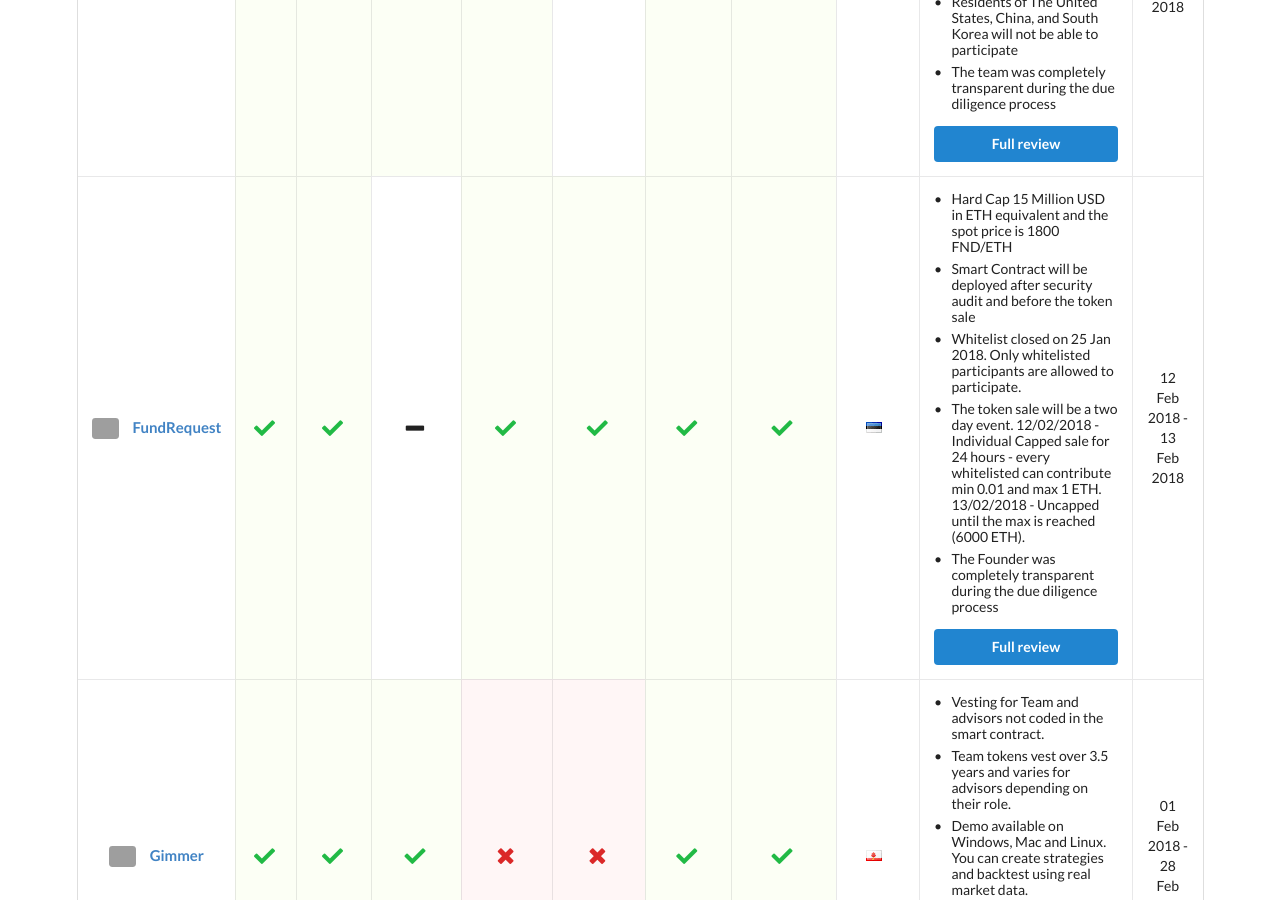
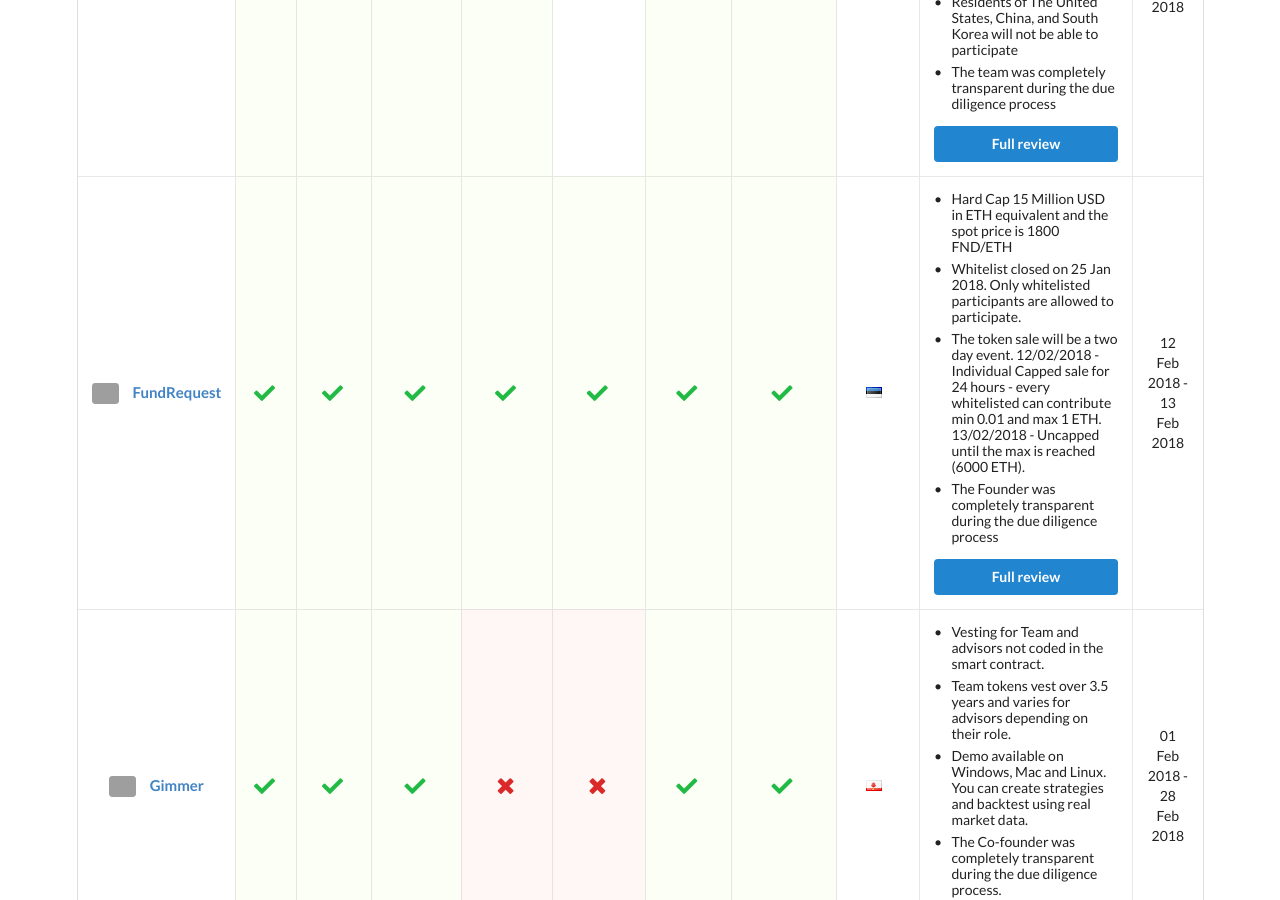
Before and after one commit to ico-check/ico-check, a Jekyll site: the page built from index.md, in a window 1280 px wide and 900 px high, scrolled down 1005 px. Built offline with Jekyll 4.4.1, drawn with Linux system fonts in a browser that asks for light colours; nearby versions of some CDN libraries; some of the changed lines change nothing that is shown; grey boxes are pictures that could not be loaded.

Commit message:
34-fundrequest-ico-check
Removed comment

```diff
--- a/_data/active-future-icos.yml
+++ b/_data/active-future-icos.yml
@@ -46,7 +46,7 @@
   url: https://register.fundrequest.io/
   real_team: true
   github: true
-  smart_contract:
+  smart_contract: true
   product: true
   min_vesting: true
   have_company: true
@@ -54,7 +54,6 @@
   location: Estonia
   comments:
     - content: Hard Cap 15 Million USD in ETH equivalent and the spot price is 1800 FND/ETH
-    - content: Smart Contract will be deployed after security audit and before the token sale
     - content: Whitelist closed on 25 Jan 2018. Only whitelisted participants are allowed to participate.
     - content: The token sale will be a two day event. 12/02/2018 - Individual Capped sale for 24 hours - every whitelisted can contribute min 0.01 and max 1 ETH. 13/02/2018 - Uncapped until the max is reached (6000 ETH).
     - content: The Founder was completely transparent during the due diligence process
```
